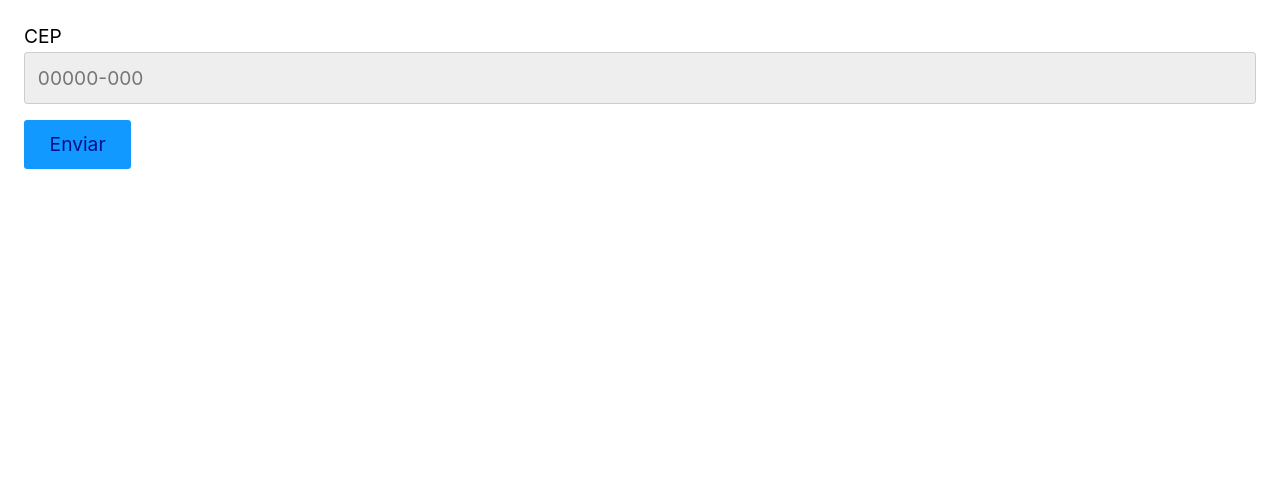
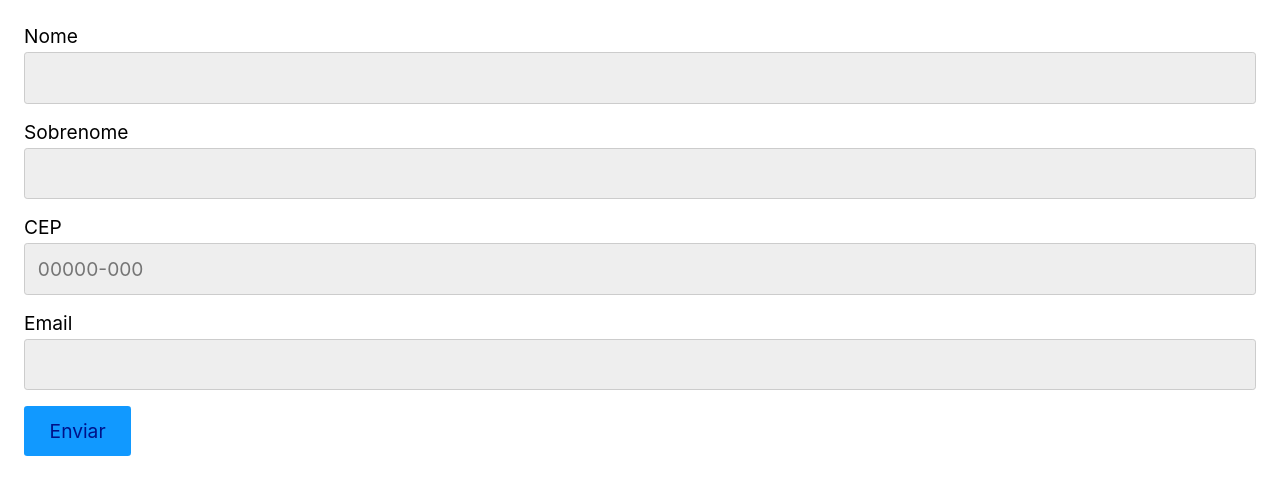
Before and after one commit to vtbrgt/react-completo-origamid, a React (Create React App) app in the folder forms/: page / in a window 1280 px wide. Shown: the top 494 px of the page. Built offline with nearby package versions, Linux system fonts and the light colour scheme.

Commit message:
useForm
created custom hook 'useForm' to dinamically validate input fields

```diff
--- a/forms/src/Components/Input.jsx
+++ b/forms/src/Components/Input.jsx
@@ -1,16 +1,28 @@
 import React from 'react';
 
-const Input = ({ id, label, onChange, ...props }) => {
+const Input = ({
+  id,
+  label,
+  onChange,
+  value,
+  type,
+  onBlur,
+  placeholder,
+  error,
+}) => {
   return (
     <>
       <label htmlFor={id}>{label}</label>
       <input
-        type="text"
         id={id}
         name={id}
         onChange={onChange}
-        {...props}
+        placeholder={placeholder}
+        onBlur={onBlur}
+        type={type}
+        value={value}
       />
+      {error && <p>{error}</p>}
     </>
   );
 };
--- a/forms/src/Validacao.jsx
+++ b/forms/src/Validacao.jsx
@@ -1,35 +1,16 @@
-import React from 'react'
-import Input from './Components/Input'
+import React from 'react';
+import Input from './Components/Input';
+import useForm from './useForm';
 
 const Validacao = () => {
-  const [cep, setCep] = React.useState('')
-  const [error, setError] = React.useState(null)
-
-  function validateCep(value) {
-    if (value.length === 0) {
-      setError('Preencha um valor')
-      return false
-    } else if(!/^\d{5}-?\d{3}$/.test(value)) {
-      setError('Preencha um CEP válido')
-      return false
-    } else {
-      setError(null)
-      return true
-    }
-  }
-
-  function handleBlur({target}) {
-    validateCep(target.value)
-  }
-
-  function handleChange({target}) {
-    if(error) validateCep(target.value)
-    setCep(target.value)
-  }
+  const cep = useForm('cep');
+  const email = useForm('email');
+  const nome = useForm();
+  const sobrenome = useForm(false);
 
   function handleSubmit(event) {
-    event.preventDefault()
-    if(validateCep(cep)) {
+    event.preventDefault();
+    if (cep.validate() && email.validate() && nome.validate()) {
       console.log('Enviou');
     } else {
       console.log('Não enviou');
@@ -38,11 +19,19 @@
 
   return (
     <form onSubmit={handleSubmit}>
-      <Input label='CEP' id='CEP' type='text' placeholder='00000-000' value={cep} onChange={handleChange} onBlur={handleBlur} />
-      {error && <p>{error}</p>}
+      <Input label="Nome" id="nome" type="text" {...nome} />
+      <Input label="Sobrenome" id="sobrenome" type="text" {...sobrenome} />
+      <Input
+        label="CEP"
+        id="CEP"
+        type="text"
+        placeholder="00000-000"
+        {...cep}
+      />
+      <Input label="Email" id="email" type="email" {...email} />
       <button>Enviar</button>
     </form>
-  )
-}
+  );
+};
 
-export default Validacao
+export default Validacao;
--- /dev/null
+++ b/forms/src/useForm.jsx
@@ -0,0 +1,48 @@
+import React from 'react';
+
+const types = {
+  cep: {
+    regex: /^\d{5}-?\d{3}$/,
+    message: 'CEP inválido',
+  },
+  email: {
+    regex:
+      /^(([^<>()[\]\\.,;:\s@"]+(\.[^<>()[\]\\.,;:\s@"]+)*)|(".+"))@((\[[0-9]{1,3}\.[0-9]{1,3}\.[0-9]{1,3}\.[0-9]{1,3}\])|(([a-zA-Z\-0-9]+\.)+[a-zA-Z]{2,}))$/,
+    message: 'Email inválido',
+  },
+};
+
+const useForm = (type) => {
+  const [value, setValue] = React.useState('');
+  const [error, setError] = React.useState(null);
+
+  function validate(value) {
+    if (type === false) return true;
+    if (value.length === 0) {
+      setError('Preencha um valor');
+      return false;
+    } else if (types[type] && !types[type].regex.test(value)) {
+      setError(types[type].message);
+      return false;
+    } else {
+      setError(null);
+      return true;
+    }
+  }
+
+  function onChange({ target }) {
+    if (error) validate(target.value);
+    setValue(target.value);
+  }
+
+  return {
+    value,
+    setValue,
+    error,
+    onChange,
+    onBlur: () => validate(value),
+    validate: () => validate(value),
+  };
+};
+
+export default useForm;
```
